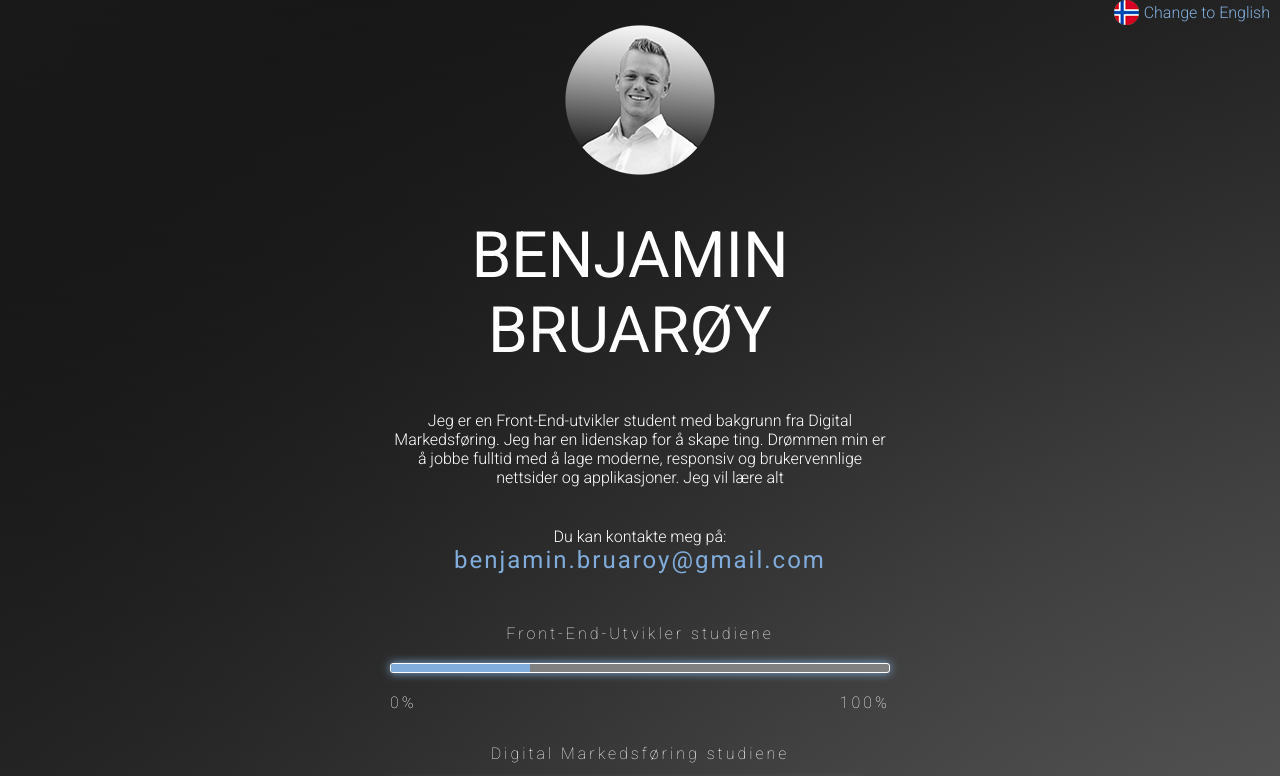
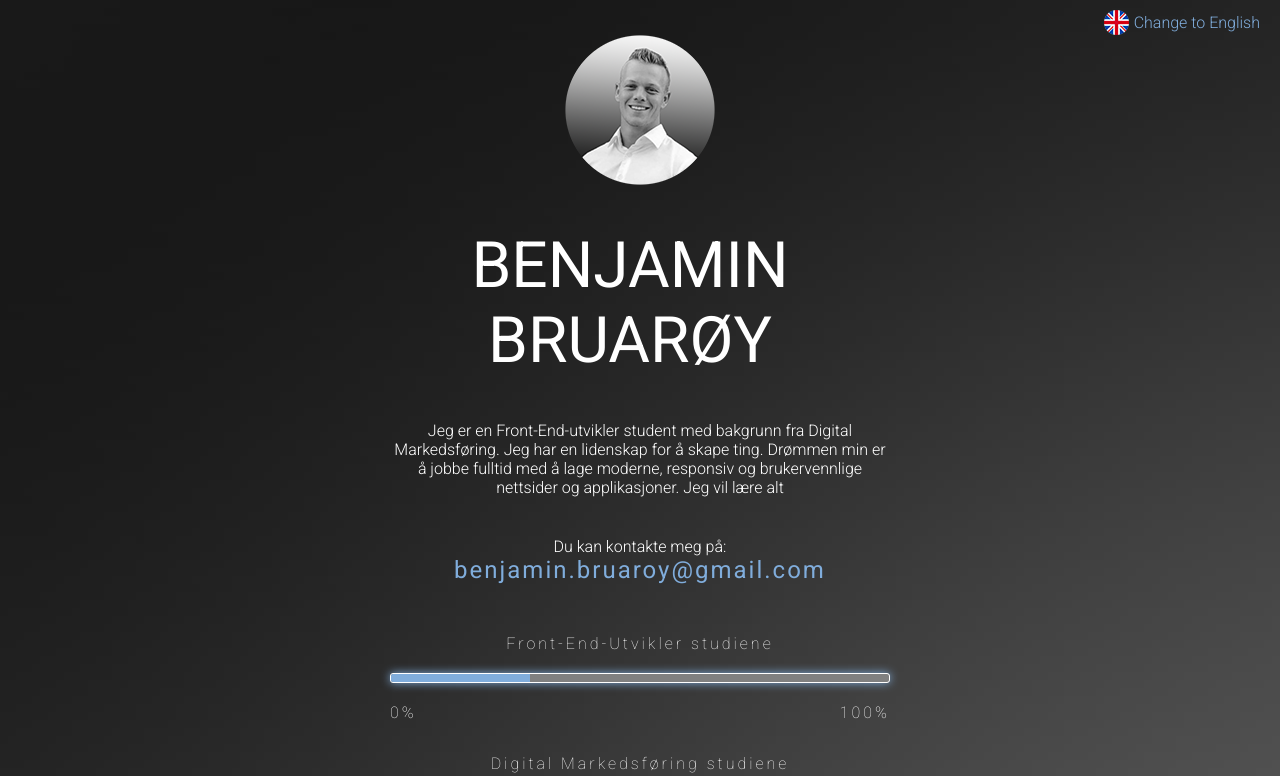
Before and after one commit to Hyggesen/benbru.no, a plain HTML site: page index.html in a window 1280 px wide. Both pictures are taken after a click on the button "Bytt til Norsk". Shown: the top 776 px of the page. Drawn offline with Linux system fonts and the light colour scheme.

Commit message:
javascript change language script done

```diff
--- a/script.js
+++ b/script.js
@@ -2,11 +2,12 @@ const intro = document.querySelector(".intro");
 const intro2 = document.querySelector (".intro2");
 const feHeader = document.querySelector (".frontend-text");
 const dmHeader = document.querySelector (".dm-space");
-const flagg = document.querySelector (".flagg");
 const norwegianIntro = "Jeg er en Front-End-utvikler student med bakgrunn fra Digital Markedsføring. Jeg har en lidenskap for å skape ting. Drømmen min er å jobbe fulltid med å lage moderne, responsiv og brukervennlige nettsider og applikasjoner. Jeg vil lære alt";
 const norwegianIntro2 = "Du kan kontakte meg på:"
 const norwegianFeHeader = "Front-End-Utvikler studiene";
 const norwegianDmHeader = "Digital Markedsføring studiene";
+
+const flagg = document.querySelector (".flagg");
 
 
 const languageButton = document.querySelector(".language-button");
@@ -14,6 +15,8 @@ const englishIntro = intro.innerText;
 const englishIntro2 = intro2.innerText;
 const englishFeHeader = feHeader.innerText;
 const englishDmHeader = dmHeader.innerText;
+
+
 let languageVariable = "English";
 
 languageButton.addEventListener("click", function(){
@@ -26,6 +29,8 @@ languageButton.addEventListener("click", function(){
     languageButton.innerText = "Change to English";
     languageVariable = "Norwegian";
 
+    flagg.innerHTML = document.getElementById("flagg") .src="united-kingdom.png";
+
   }
   else {
         intro.innerHTML = englishIntro;
@@ -35,5 +40,6 @@ languageButton.addEventListener("click", function(){
 
       languageButton.innerText = "Bytt til Norsk";
       languageVariable = "English";
+      flagg.innerHTML = document.getElementById("flagg") .src="norway.png";
   }
 })
--- a/styles.css
+++ b/styles.css
@@ -106,7 +106,8 @@ h1 {
 
 .bytteKnapp {
   text-align: right;
-  margin-right: 10px;
+  margin-right: 20px;
+  margin-top: 10px;
   display: flex;
   text-align: center;
 }
```
